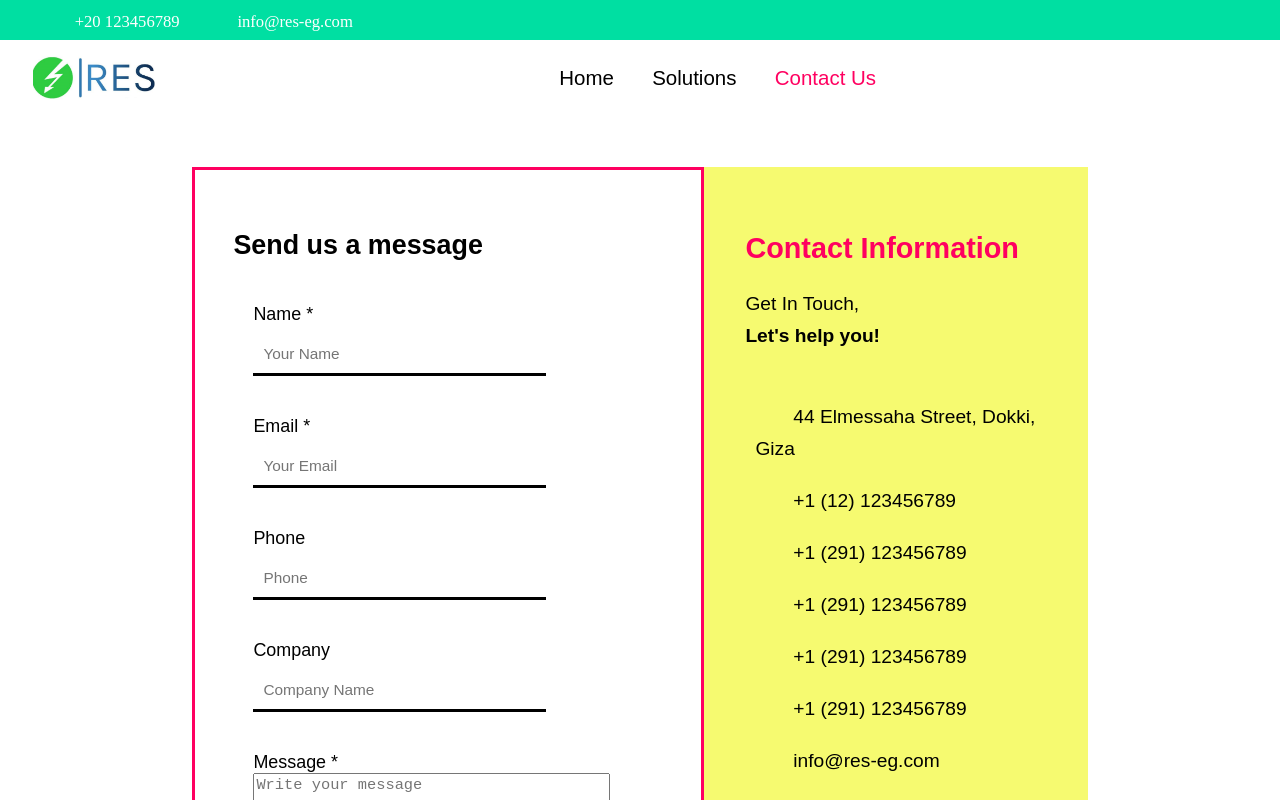
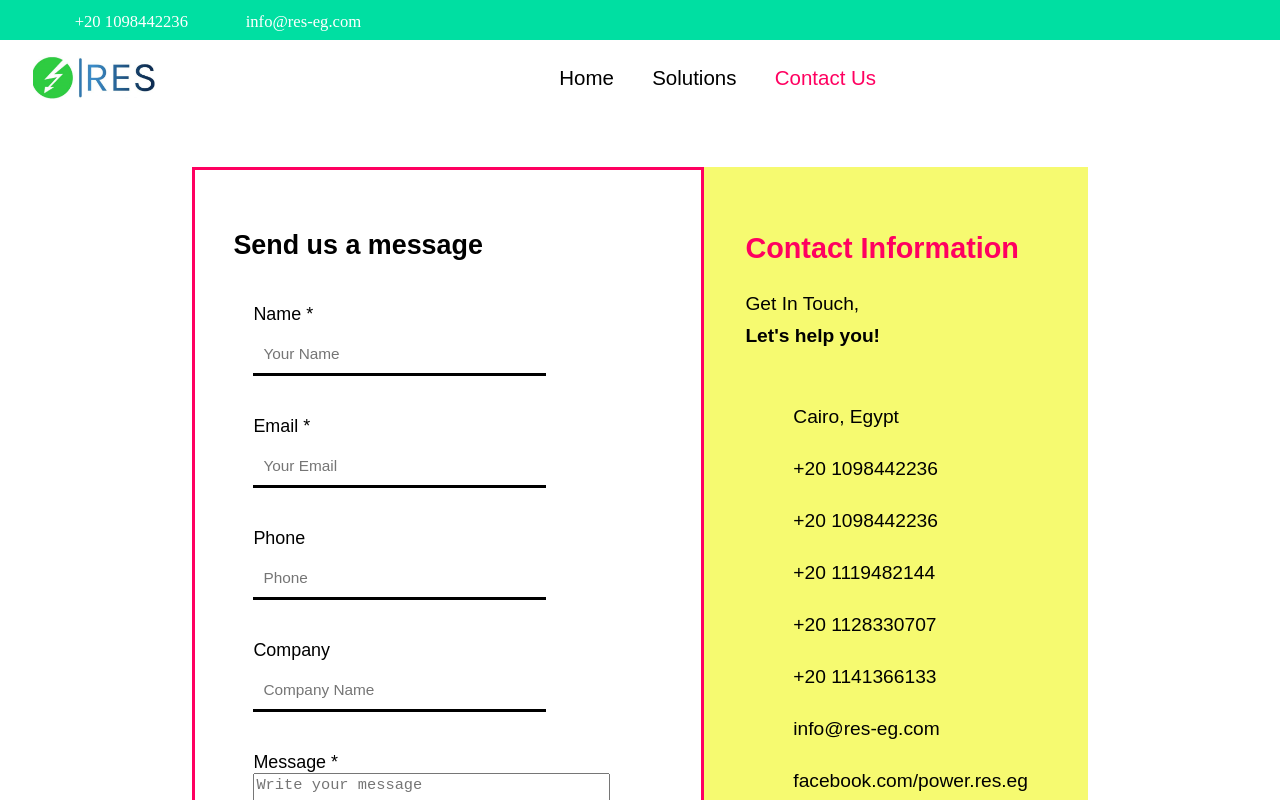
Before and after one commit to mostafa-abuelkhair/res-eg, an Angular app in the folder res-front/: page /contacts in a window 1280 px wide. Shown: the top 800 px of the page. Built offline with nearby package versions, Linux system fonts and the light colour scheme; a web font is replaced by a local one.

Commit message:
added information

```diff
--- a/res-front/src/app/contacts/contacts.component.html
+++ b/res-front/src/app/contacts/contacts.component.html
@@ -37,35 +37,35 @@
     <ul>
       <li>
         <i class="fa-solid fa-location-dot"></i>
-        <span>44 Elmessaha Street,  Dokki, Giza</span>
+        <span>Cairo, Egypt</span>
       </li>
       <li>
         <i class="fa-brands fa-whatsapp"></i>
-        <a href="">+1 (12) 123456789</a>
+        <a href="https://wa.me/201098442236" target=”_blank”>+20 1098442236</a>
       </li>
       <li>
         <i class="fa-solid fa-phone"></i>
-        <span>+1 (291) 123456789</span>
+        <span>+20 1098442236</span>
       </li>
       <li>
         <i class="fa-solid fa-phone"></i>
-        <span>+1 (291) 123456789</span>
+        <span>+20 1119482144</span>
       </li>
       <li>
         <i class="fa-solid fa-phone"></i>
-        <span>+1 (291) 123456789</span>
+        <span>+20 1128330707</span>
       </li>
       <li>
         <i class="fa-solid fa-phone"></i>
-        <span>+1 (291) 123456789</span>
+        <span>+20 1141366133</span>
       </li>
       <li>
         <i class="fa-solid fa-envelope"></i>
-        <a href="">info@res-eg.com</a>
+        <a href="mailto:info@res-eg.com">info@res-eg.com</a>
       </li>
       <li>
         <i class="fa-brands fa-facebook"></i>
-        <a href="">facebook.com/res-eg</a>
+        <a href="https://www.facebook.com/power.res.eg" target=”_blank”>facebook.com/power.res.eg</a>
       </li>
     </ul>
 </section>
--- a/res-front/src/app/footer/footer.component.css
+++ b/res-front/src/app/footer/footer.component.css
@@ -36,6 +36,7 @@ footer .contact span{
     display: flex;
     justify-content: center;
 }
+footer .contact span a{text-decoration: none;}
 footer .contact span i{display: flex;width: 10%;align-items: center;color: var(--yellow);}
 footer .contact span strong{width: 90%;}
 footer .contact span:last-child {justify-content: flex-start;font-size: 30px}
--- a/res-front/src/app/footer/footer.component.html
+++ b/res-front/src/app/footer/footer.component.html
@@ -2,12 +2,12 @@
 <footer>
 
    <div class="contact">
-    <span><i class="fa-solid fa-phone"></i> <strong>+20 123456789 / +20 123456789 / +20 123456789 / +20 123456789</strong> </span>
+    <span><i class="fa-solid fa-phone"></i> <strong>+20 1098442236 / +20 1119482144 / +20 1128330707 / +20 1141366133</strong> </span>
     <span><i class="fa-solid fa-envelope"></i> <strong>Info@res-eg.com</strong> </span>
     <span>
-        <i class="fa-brands fa-linkedin"></i>
-        <i class="fa-brands fa-facebook"></i>
-        <i class="fa-brands fa-youtube"></i>
+        <a ><i class="fa-brands fa-linkedin"></i></a>
+        <a href="https://www.facebook.com/power.res.eg" target=”_blank”><i class="fa-brands fa-facebook"></i></a>
+        <a href="https://www.youtube.com/@res-eg" target=”_blank”><i class="fa-brands fa-youtube"></i></a>
     </span>
    </div>
 
--- a/res-front/src/app/home/prefooter/prefooter.component.html
+++ b/res-front/src/app/home/prefooter/prefooter.component.html
@@ -7,6 +7,6 @@
 
     </section>
 
-    <i class="fa-solid fa-arrow-right-long" data-aos="fade-right" data-aos-delay="500"></i>
+    <i routerLink="/solutions" class="fa-solid fa-arrow-right-long" data-aos="fade-right" data-aos-delay="500"></i>
 
 </section>
--- a/res-front/src/app/nav/nav.component.css
+++ b/res-front/src/app/nav/nav.component.css
@@ -19,6 +19,10 @@
     text-align:start;
     padding-left: 1vw;
 }
+.upperNav div:first-child a{
+    text-decoration: none;
+    color: white;
+}
 
 .upperNav div:last-child{
     width: 30%;
@@ -33,6 +37,7 @@
     margin-right: 1rem;
     font-size: 1.8rem;
     cursor: pointer;
+    color: white;
 }
 .upperNav div:last-child i:hover{
     color: var(--yellow);
--- a/res-front/src/app/nav/nav.component.html
+++ b/res-front/src/app/nav/nav.component.html
@@ -1,14 +1,14 @@
 <nav class="upperNav">
 
     <div>
-        <i class="fa-solid fa-phone"></i><span> +20 123456789</span>
-        <i class="fa-solid fa-envelope"></i><a>info@res-eg.com</a>
+        <i class="fa-solid fa-phone"></i><span> +20 1098442236</span>
+        <i class="fa-solid fa-envelope"></i><a href="mailto:info@res-eg.com">info@res-eg.com</a>
     </div>
 
     <div>
-        <i class="fa-brands fa-linkedin"></i>
-        <i class="fa-brands fa-facebook"></i>
-        <i class="fa-brands fa-youtube"></i>
+        <a href="/" ><i class="fa-brands fa-linkedin"></i></a>
+        <a href="https://www.facebook.com/power.res.eg" target=”_blank”><i class="fa-brands fa-facebook"></i></a>
+        <a href="https://www.youtube.com/@res-eg" target=”_blank”><i class="fa-brands fa-youtube"></i></a>
     </div>
 
 
```
Also changed, not shown: res-front/src/assets/products_images/CP12010LI-GR.JPG (added).
